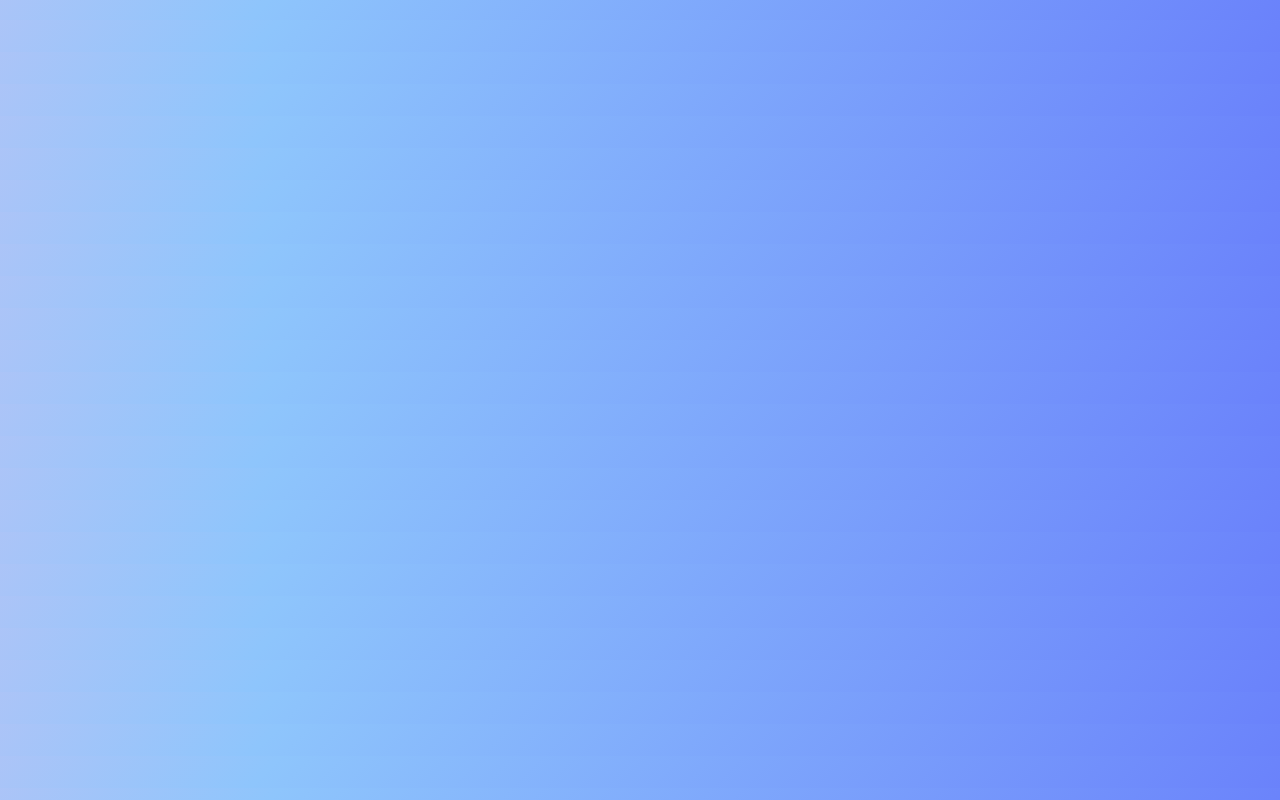
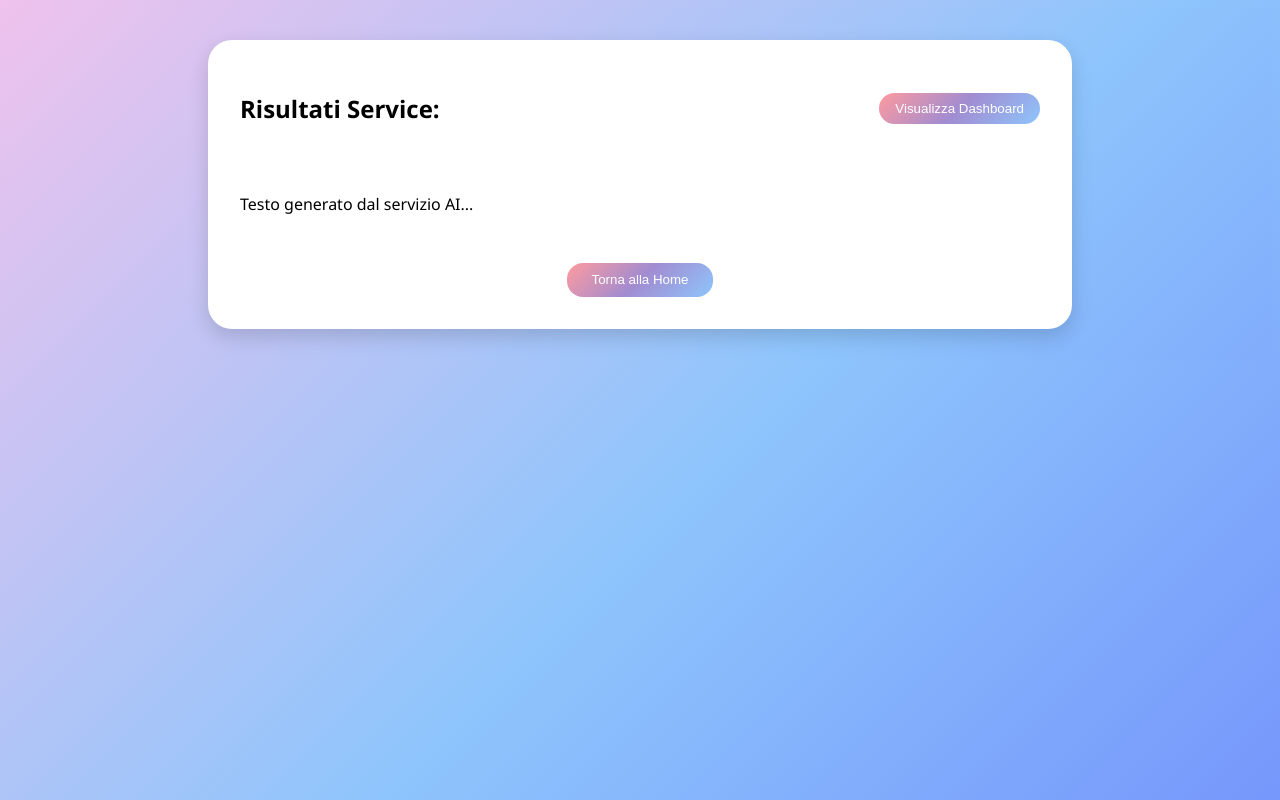
Before and after one commit to Frenz2/data-visualization-web-app, an Angular app in the folder LabWebApp/angular/: page /results in a window 1280 px wide. Before the commit this address led to /. Built offline with nearby package versions, Linux system fonts and the light colour scheme.

Commit message:
[ADD] Results

```diff
--- a/LabWebApp/angular/src/app/app.routes.ts
+++ b/LabWebApp/angular/src/app/app.routes.ts
@@ -1,6 +1,8 @@
 import { Routes } from '@angular/router';
 import { Home } from './pages/home/home';
+import { Results } from './pages/results/results';
 
 export const routes: Routes = [
-    { path: '', component: Home }  // Home come root
+    { path: '', component: Home },  // Home come root
+    { path: 'results', component: Results }
 ];
--- a/LabWebApp/angular/src/app/app.ts
+++ b/LabWebApp/angular/src/app/app.ts
@@ -1,9 +1,10 @@
+import { CommonModule } from '@angular/common';
 import { Component, signal } from '@angular/core';
-import { RouterOutlet } from '@angular/router';
+import { RouterLink, RouterOutlet } from '@angular/router';
 
 @Component({
   selector: 'app-root',
-  imports: [RouterOutlet],
+  imports: [RouterOutlet,CommonModule],
   templateUrl: './app.html',
   styleUrl: './app.scss'
 })
--- a/LabWebApp/angular/src/app/components/start-button/start-button.html
+++ b/LabWebApp/angular/src/app/components/start-button/start-button.html
@@ -1,3 +1,3 @@
-<button class="primary-button" (click)="onClick()">
+<button class="primary-button" (click)="onClick()" routerLink="/results" [queryParams]="{ service: nomeServizio }">
   Avvia funzionalità
 </button>
--- a/LabWebApp/angular/src/app/pages/home/home.html
+++ b/LabWebApp/angular/src/app/pages/home/home.html
@@ -25,7 +25,7 @@
   <section class="card" *ngIf="selectedProcess">
     <h2>3. Avvia funzionalità</h2>
     <div class="button-container">
-      <app-start-button (clickButton)="startProcess()"> </app-start-button>
+      <app-start-button [nomeServizio]="selectedProcess" (clickButton)="startProcess()"> </app-start-button>
     </div>
   </section>
 
--- a/LabWebApp/angular/src/app/pages/home/home.scss
+++ b/LabWebApp/angular/src/app/pages/home/home.scss
@@ -11,7 +11,6 @@
   display: flex;
   flex-direction: column;
   gap: 2rem;
-  font-family: 'Segoe UI', Tahoma, Geneva, Verdana, sans-serif;
 }
 
 
--- a/LabWebApp/angular/src/app/pages/home/home.ts
+++ b/LabWebApp/angular/src/app/pages/home/home.ts
@@ -13,13 +13,9 @@ import { StartButton } from '../../components/start-button/start-button';
 })
 export class Home {
 
-  selectedService = '';
   fileUploaded: File | null = null;
   selectedProcess:string = '';
 
-  onServiceSelected(service: string) {
-    this.selectedService = service;
-  }
   onFileUploaded(file:File){
     this.fileUploaded=file;
   }
--- /dev/null
+++ b/LabWebApp/angular/src/app/pages/results/results.html
@@ -0,0 +1,25 @@
+<div class="results-container">
+  <div class="result-card-main">
+    <div class="card-header">
+      <h2>Risultati Service: {{serviceName}}</h2>
+      <button class="toggle-button" (click)="toggleView()">
+        {{ showDashboard ? 'Visualizza Risultato' : 'Visualizza Dashboard' }}
+      </button>
+    </div>
+
+    <div *ngIf="!showDashboard" class="simple-result">
+      <p>{{ aiResult }}</p>
+    </div>
+
+    <div *ngIf="showDashboard" class="dashboard">
+      <div class="dashboard-card" *ngFor="let stat of stats">
+        <h3>{{ stat.name }}</h3>
+        <p>{{ stat.value }}</p>
+        <div class="chart-container">
+        </div>
+      </div>
+    </div>
+
+    <button routerLink="/" class="primary-button">Torna alla Home</button>
+  </div>
+</div>
--- /dev/null
+++ b/LabWebApp/angular/src/app/pages/results/results.scss
@@ -0,0 +1,86 @@
+.results-container {
+  display: flex;
+  justify-content: center;
+  padding: 2rem;
+}
+
+.result-card-main {
+  width: 90%;
+  max-width: 800px;
+  background: white;
+  border-radius: 1.5rem;
+  padding: 2rem;
+  box-shadow: 0 8px 20px rgba(0,0,0,0.15);
+  display: flex;
+  flex-direction: column;
+  gap: 2rem;
+}
+
+.card-header {
+  display: flex;
+  justify-content: space-between;
+  align-items: center;
+}
+
+.toggle-button {
+  padding: 0.5rem 1rem;
+  border-radius: 1rem;
+  background: linear-gradient(135deg, #ff9a9e, #a18cd1, #8ec5fc);
+  color: white;
+  border: none;
+  cursor: pointer;
+  transition: all 0.3s ease;
+
+  &:hover {
+    transform: translateY(-2px);
+    box-shadow: 0 4px 12px rgba(0,0,0,0.2);
+  }
+}
+
+.simple-result {
+  font-size: 1rem;
+}
+
+.dashboard {
+  display: flex;
+  flex-wrap: wrap;
+  gap: 1.5rem;
+  justify-content: center;
+}
+
+.dashboard-card {
+  width: 100%;
+  max-width: 250px;
+  background: #f8f8f8;
+  border-radius: 1rem;
+  padding: 1rem;
+  text-align: center;
+  box-shadow: 0 4px 12px rgba(0,0,0,0.1);
+  transition: transform 0.3s ease, box-shadow 0.3s ease;
+
+  &:hover {
+    transform: translateY(-3px);
+    box-shadow: 0 8px 18px rgba(0,0,0,0.15);
+  }
+
+  .chart-container {
+    margin-top: 0.5rem;
+    height: 100px;
+  }
+}
+
+.primary-button {
+  align-self: center;
+  padding: 0.6rem 1.5rem;
+  border-radius: 1rem;
+  background: linear-gradient(135deg, #ff9a9e, #a18cd1, #8ec5fc);
+  color: white;
+  border: none;
+  cursor: pointer;
+  transition: all 0.3s ease;
+
+  &:hover {
+    transform: translateY(-2px);
+    box-shadow: 0 4px 12px rgba(0,0,0,0.2);
+  }
+}
--- /dev/null
+++ b/LabWebApp/angular/src/app/pages/results/results.ts
@@ -0,0 +1,34 @@
+import { CommonModule } from '@angular/common';
+import { Component } from '@angular/core';
+import { ActivatedRoute, RouterLink } from '@angular/router';
+
+@Component({
+  selector: 'app-results',
+  imports: [CommonModule,RouterLink],
+  templateUrl: './results.html',
+  styleUrl: './results.scss'
+})
+export class Results {
+
+  showDashboard = false;
+  nomeServizio:string='';
+  serviceName?: string;
+
+  constructor(private route: ActivatedRoute) {
+    this.serviceName = this.route.snapshot.queryParamMap.get('service') || undefined;
+  }
+
+  aiResult = 'Testo generato dal servizio AI...';
+
+  stats = [
+    { name: 'Numero parole', value: 123 },
+    { name: 'Parole chiave', value: 'Angular, AI, WebApp' },
+    { name: 'Percentuale di accuratezza', value: '95%' }
+  ];
+
+  toggleView() {
+    this.showDashboard = !this.showDashboard;
+  }
+
+
+}
--- a/LabWebApp/angular/src/styles.scss
+++ b/LabWebApp/angular/src/styles.scss
@@ -12,6 +12,7 @@ html, body {
   );
   background-size: 400% 400%; /* per animazione smooth */
   animation: gradientMove 15s ease infinite;
+  font-family: 'Segoe UI', Tahoma, Geneva, Verdana, sans-serif;
 }
 
 /* Animazione leggera */
```
Also changed, not shown: LabWebApp/angular/src/app/components/start-button/start-button.ts (+5 -2 lines), 1 other file (tests, documents, lock files or other folders).
